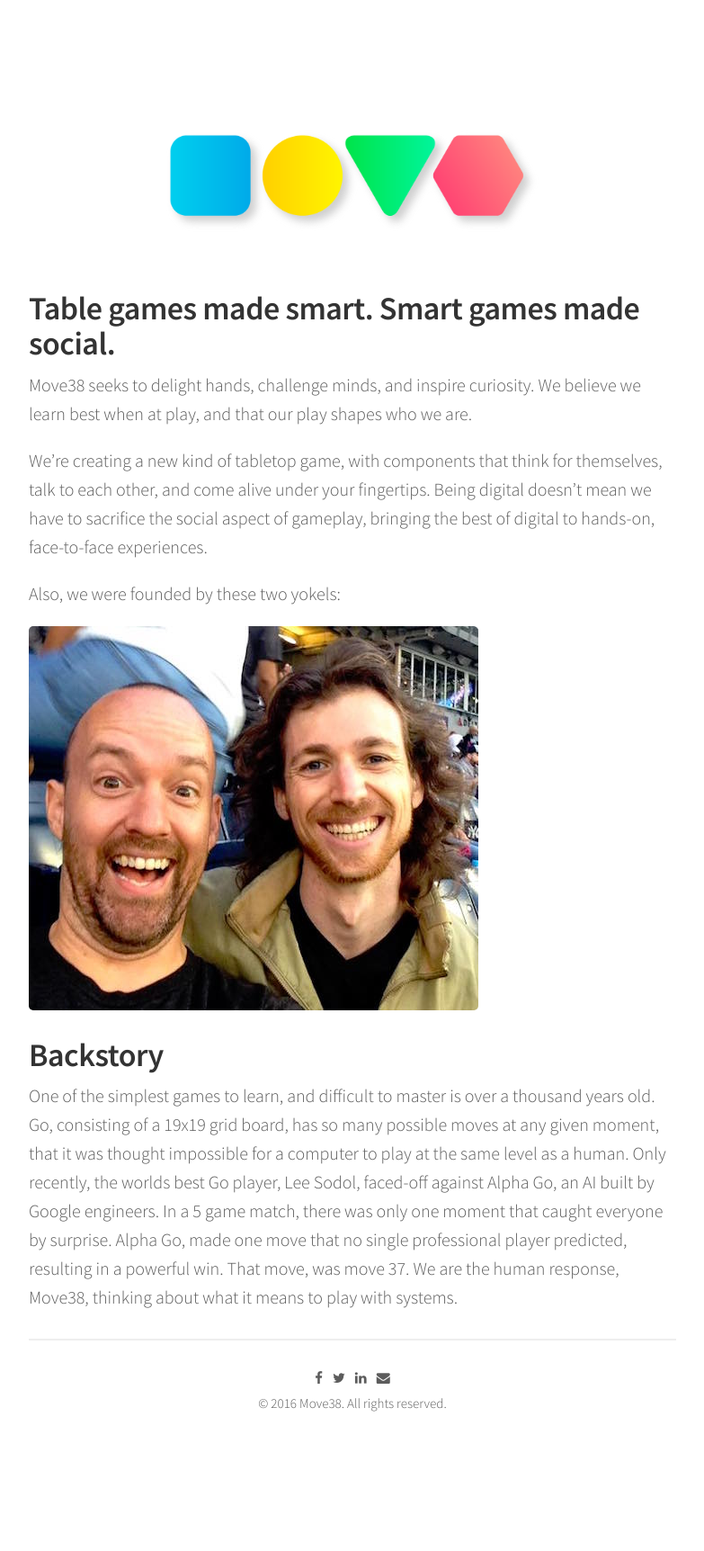
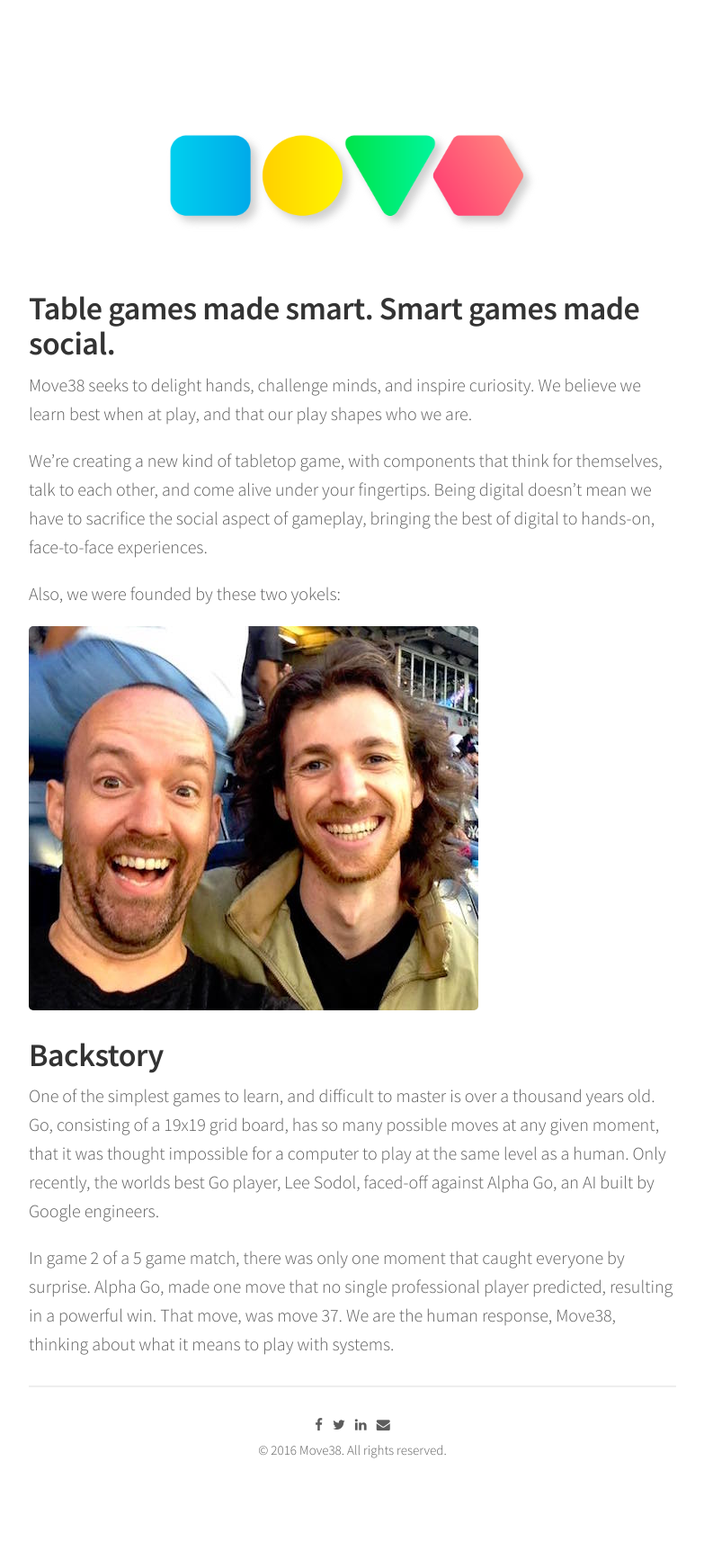
Before and after one commit to jbobrow/Move38-website, a Jekyll site: the page built from about.md, in a window 1280 px wide. Shown: the whole page at 90% size, without its empty margins (248-1031 px from the left). Built offline with Jekyll 4.4.1, drawn with Linux system fonts in a browser that asks for light colours; nearby versions of some CDN libraries; before the commit the page ends 1672 px from its top, so only the background shows below that.

Commit message:
Updated About

```diff
--- a/about.md
+++ b/about.md
@@ -16,4 +16,6 @@
 
 ## Backstory
 
-One of the simplest games to learn, and difficult to master is over a thousand years old. Go, consisting of a 19x19 grid board, has so many possible moves at any given moment, that it was thought impossible for a computer to play at the same level as a human. Only recently, the worlds best Go player, Lee Sodol, faced-off against Alpha Go, an AI built by Google engineers. In a 5 game match, there was only one moment that caught everyone by surprise. Alpha Go, made one move that no single professional player predicted, resulting in a powerful win. That move, was move 37. We are the human response, Move38, thinking about what it means to play with systems.
+One of the simplest games to learn, and difficult to master is over a thousand years old. Go, consisting of a 19x19 grid board, has so many possible moves at any given moment, that it was thought impossible for a computer to play at the same level as a human. Only recently, the worlds best Go player, Lee Sodol, faced-off against Alpha Go, an AI built by Google engineers.
+
+In game 2 of a 5 game match, there was only one moment that caught everyone by surprise. Alpha Go, made one move that no single professional player predicted, resulting in a powerful win. That move, was move 37. We are the human response, Move38, thinking about what it means to play with systems.
```
